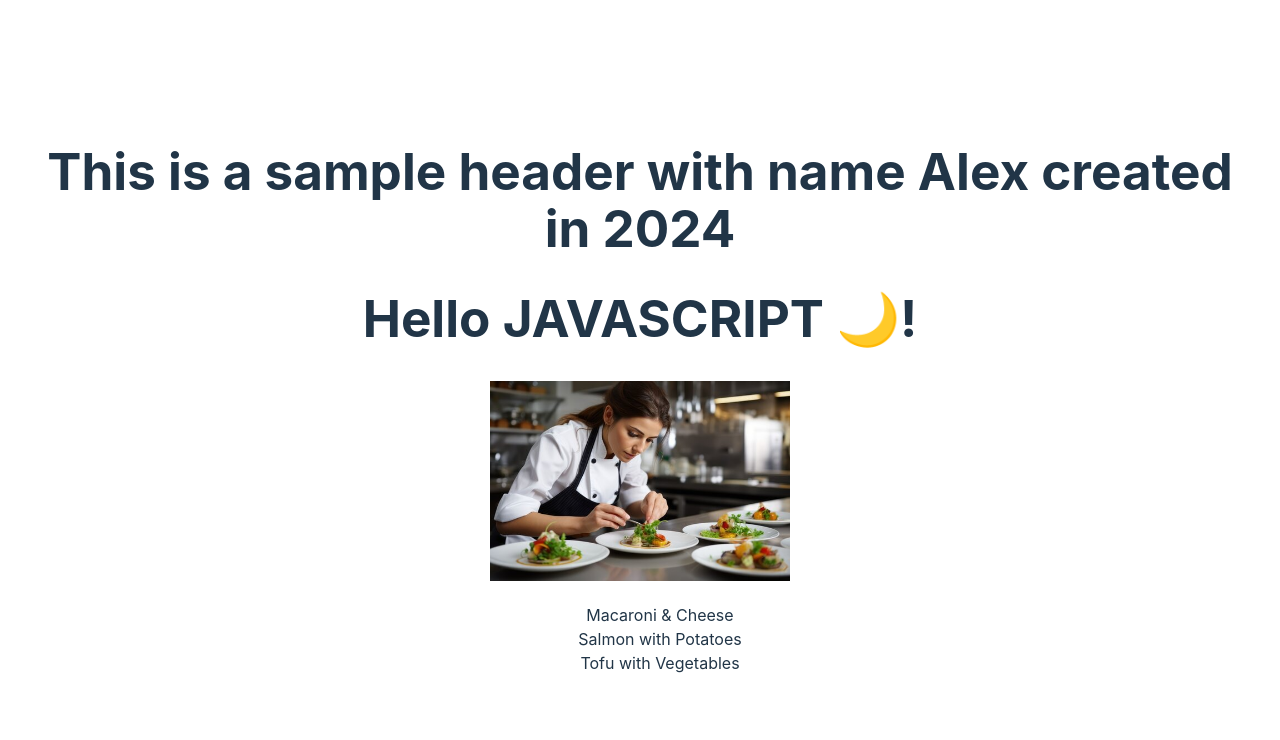
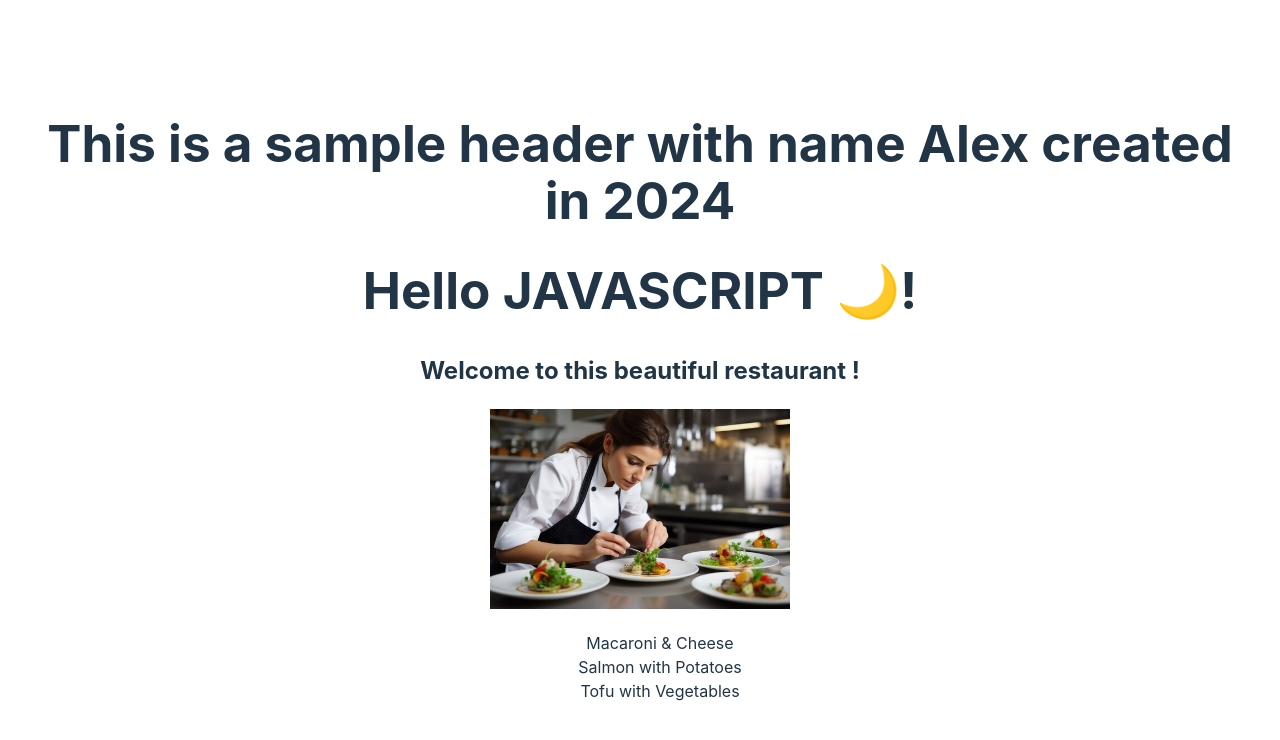
Before and after one commit to chinsiang99/react-essential-training, a React (Vite) app in the folder 01.basic-project-vite/react-project/: page / in a window 1280 px wide. Shown: the top 740 px of the page. Built offline with nearby package versions, Linux system fonts and the light colour scheme.

Commit message:
feat: working with react fragment

```diff
--- a/01.basic-project-vite/react-project/src/App.jsx
+++ b/01.basic-project-vite/react-project/src/App.jsx
@@ -23,6 +23,10 @@ const dishObjects = items.map((dish, i)=>({
 
 function Main({dishes}){
   return (
+    <>
+      <div>
+        <h2>Welcome to this beautiful restaurant !</h2>
+      </div>
       <main>
         <img src={chef} alt="chef image" height={200}/>
         <ul>
@@ -32,6 +36,7 @@ function Main({dishes}){
           ))}
         </ul>
       </main>
+    </>
   )
 }
 
```
Lines whose indentation alone changed are shown as unchanged.
